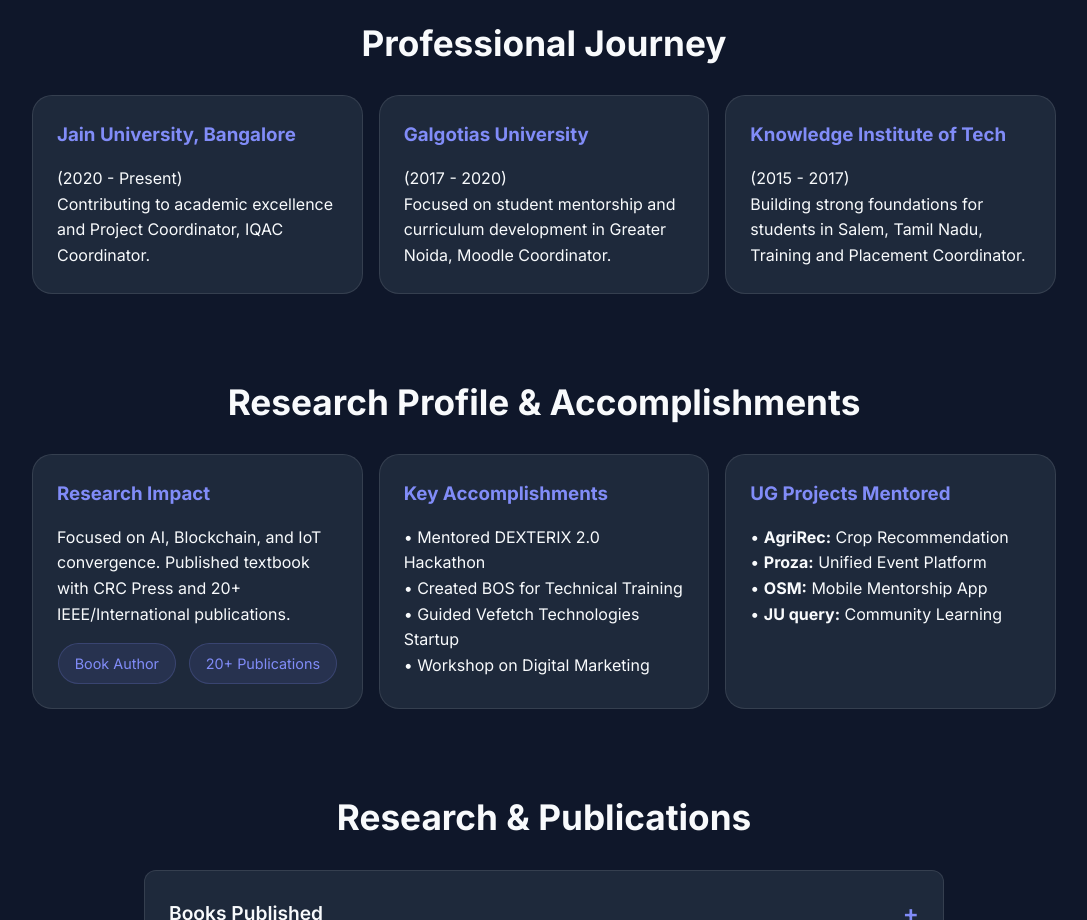
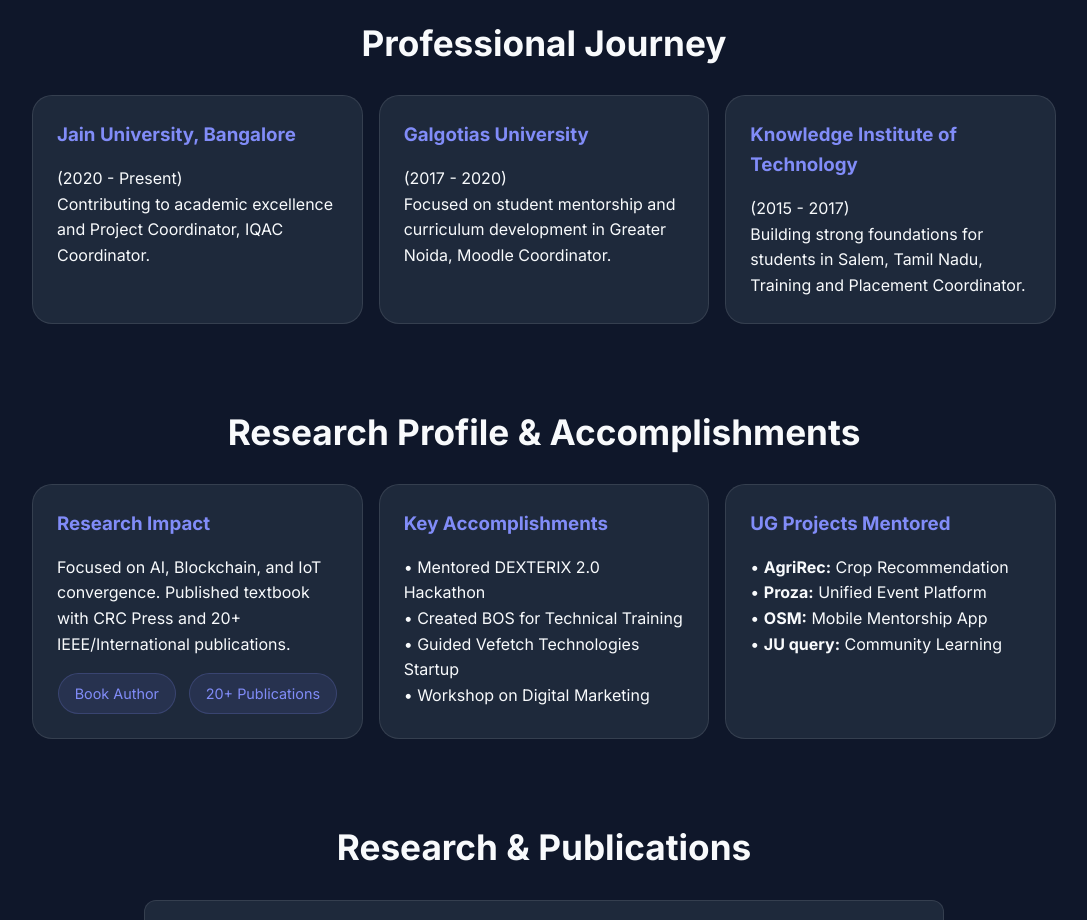
Before and after one commit to Karthikeyan46/Resume, a plain HTML site: page index.html in a window 1280 px wide. Shown: the part 1540-2460 px from the top of the page, without its empty margins (96-1183 px from the left). Drawn offline with Linux system fonts and the light colour scheme.

Commit message:
update: use full name for Knowledge Institute of Technology

```diff
--- a/index.html
+++ b/index.html
@@ -129,7 +129,7 @@
                 <p>Focused on student mentorship and curriculum development in Greater Noida, Moodle Coordinator.</p>
             </div>
             <div class="card reveal">
-                <h3>Knowledge Institute of Tech</h3>
+                <h3>Knowledge Institute of Technology</h3>
                 <p>(2015 - 2017)</p>
                 <p>Building strong foundations for students in Salem, Tamil Nadu, Training and Placement Coordinator.</p>
             </div>
```
